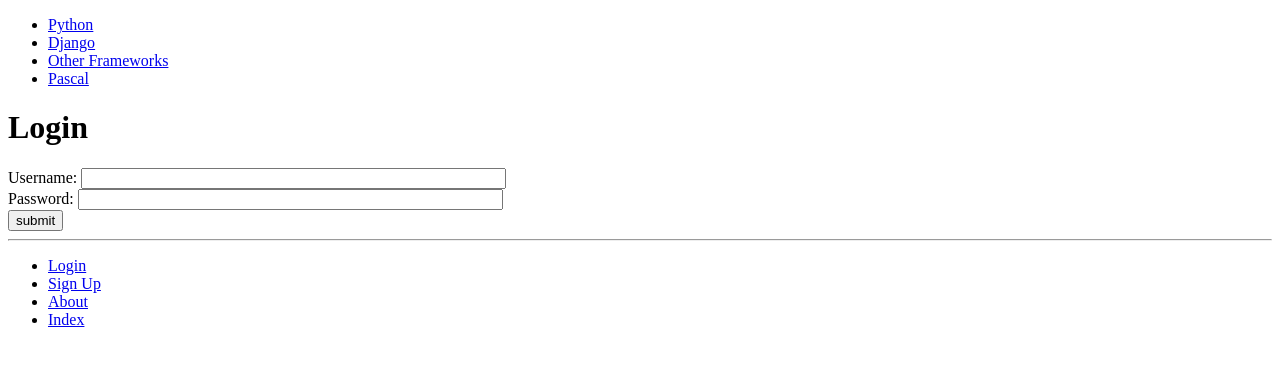
After one commit to BHargreaves/tango_with_django_project, a Django app: page /rango/login/ in a window 1280 px wide. The commit adds this page. Shown: the top 366 px of the page. Run offline with Django 3.2, Linux system fonts and the light colour scheme; data comes from the database, SQL or seed files in the repository; both versions use the stored data as it was after the commit.

Commit message:
Complete to end of chapter 9

```diff
--- a/rango/urls.py
+++ b/rango/urls.py
@@ -13,4 +13,10 @@ urlpatterns = [
         views.add_page, name='add_page'),
 
     url(r'^register/$', views.register, name='register'),
+
+    url(r'^login/$', views.user_login, name='login'),
+
+    url(r'^restricted/$', views.restricted, name='restricted'),
+
+    url(r'^logout/$', views.user_logout, name='logout'),
 ]
--- a/rango/views.py
+++ b/rango/views.py
@@ -1,6 +1,8 @@
 from django.shortcuts import render
-
-from django.http import HttpResponse
+from django.contrib.auth import authenticate, login, logout
+from django.contrib.auth.decorators import login_required
+from django.http import HttpResponseRedirect, HttpResponse
+from django.core.urlresolvers import reverse
 
 #Import the category model
 from rango.models import Category
@@ -119,3 +121,34 @@ def register(request):
     return render(request, 'rango/register.html',
                   {'user_form': user_form, 'profile_form': profile_form,
                    'registered':registered})
+
+def user_login(request):
+
+    if request.method == 'POST':
+
+        username = request.POST.get('username')
+        password = request.POST.get('password')
+
+        user = authenticate(username=username, password=password)
+
+        if user:
+            if user.is_active:
+                login(request, user)
+                return HttpResponseRedirect(reverse('index'))
+            else:
+                return HttpResponse("Your Rango account is disabled")
+        else:
+            print("Invalid login details: {0}, {1}".format(username, password))
+            return HttpResponse("Invalid login details supplied")
+    else:
+        return render(request, 'rango/login.html', {})
+
+
+@login_required
+def restricted(request):
+    return render(request, 'rango/restricted.html', {})
+
+@login_required
+def user_logout(request):
+    logout(request)
+    return HttpResponseRedirect(reverse('index'))
--- a/tango_with_django_project/settings.py
+++ b/tango_with_django_project/settings.py
@@ -118,6 +118,7 @@ PASSWORD_HASHERS = [
     'django.contrib.auth.hashers.PBKDF2SHA1PasswordHasher',
 ]
 
+LOGIN_URL = '/rango/login'
 
 # Internationalization
 # https://docs.djangoproject.com/en/1.11/topics/i18n/
--- a/templates/rango/base.html
+++ b/templates/rango/base.html
@@ -29,10 +29,17 @@
 		<hr />
 		<div>
 			<ul>
-				<li><a href="{% url 'add_category' %}">Add New Category</a></li>
+            {% if user.is_authenticated %}
+                <li><a href="{% url 'restricted' %}">Restricted Page</a></li>
+                <li><a href="{% url 'add_category' %}">Add New Category</a></li>
+                <li><a href="{% url 'logout' %}">Logout</a></li>
+            {% else %}
+                <li><a href="{% url 'login' %}">Login</a></li>
+                <li><a href="{% url 'register' %}">Sign Up</a></li>
+            {% endif %}
 				<li><a href="{% url 'about' %}">About</a></li>
 				<li><a href="{% url 'index' %}">Index</a></li>
-                <li><a href="{% url 'register' %}">Sign Up</a></li>
+
 			</ul>
 		</div>
 
--- a/templates/rango/index.html
+++ b/templates/rango/index.html
@@ -8,7 +8,11 @@
 {% block body_block %}
 	<h1>Rango says...</h1>
 	<div>
-		hey there partner! <br />
+		{% if user.is_authenticated %}
+            howdy {{ user.username }}
+        {% else %}
+            hey there partner!
+        {% endif %}
 		<strong>{{ boldmessage }}</strong><br />
 	</div>
 
--- /dev/null
+++ b/templates/rango/login.html
@@ -0,0 +1,20 @@
+{% extends 'rango/base.html' %}
+{% load staticfiles %}
+
+{% block title_block %}
+	Login
+{% endblock %}
+
+{% block body_block %}
+
+	<h1>Login</h1>
+
+	<form id="login_form" method="post" action="{% url 'login' %}">
+		{% csrf_token %}
+		Username: <input type="text" name="username" value="" size="50" />
+		<br />
+		Password: <input type="password" name="password" value="" size="50" />
+		<br />
+		<input type="submit" value="submit" />
+	</form>
+{% endblock %}
```
Also changed, not shown: templates/rango/category.html (+7 -2 lines), templates/rango/restricted.html (added, +15 -0 lines), db.sqlite3.
